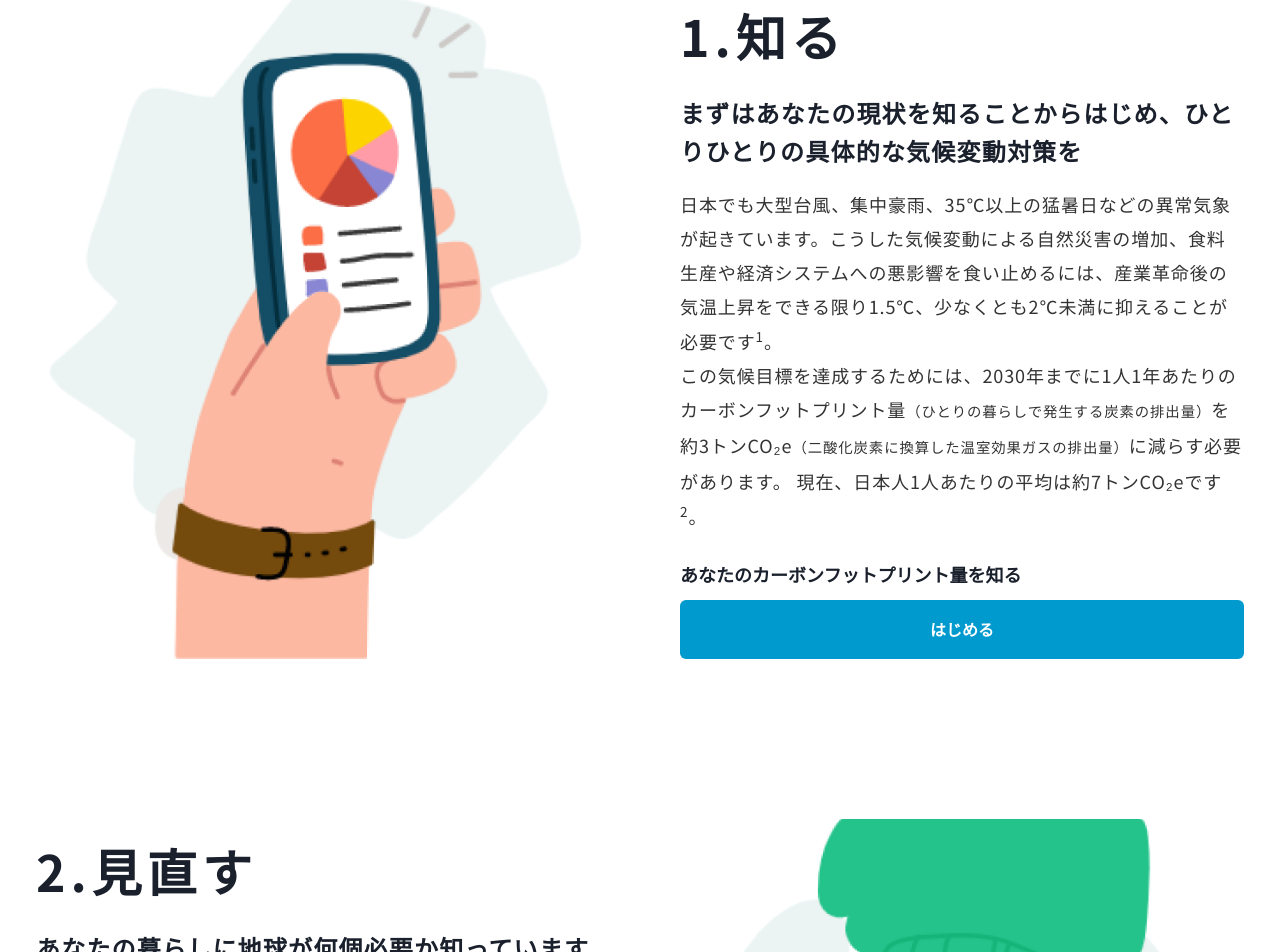
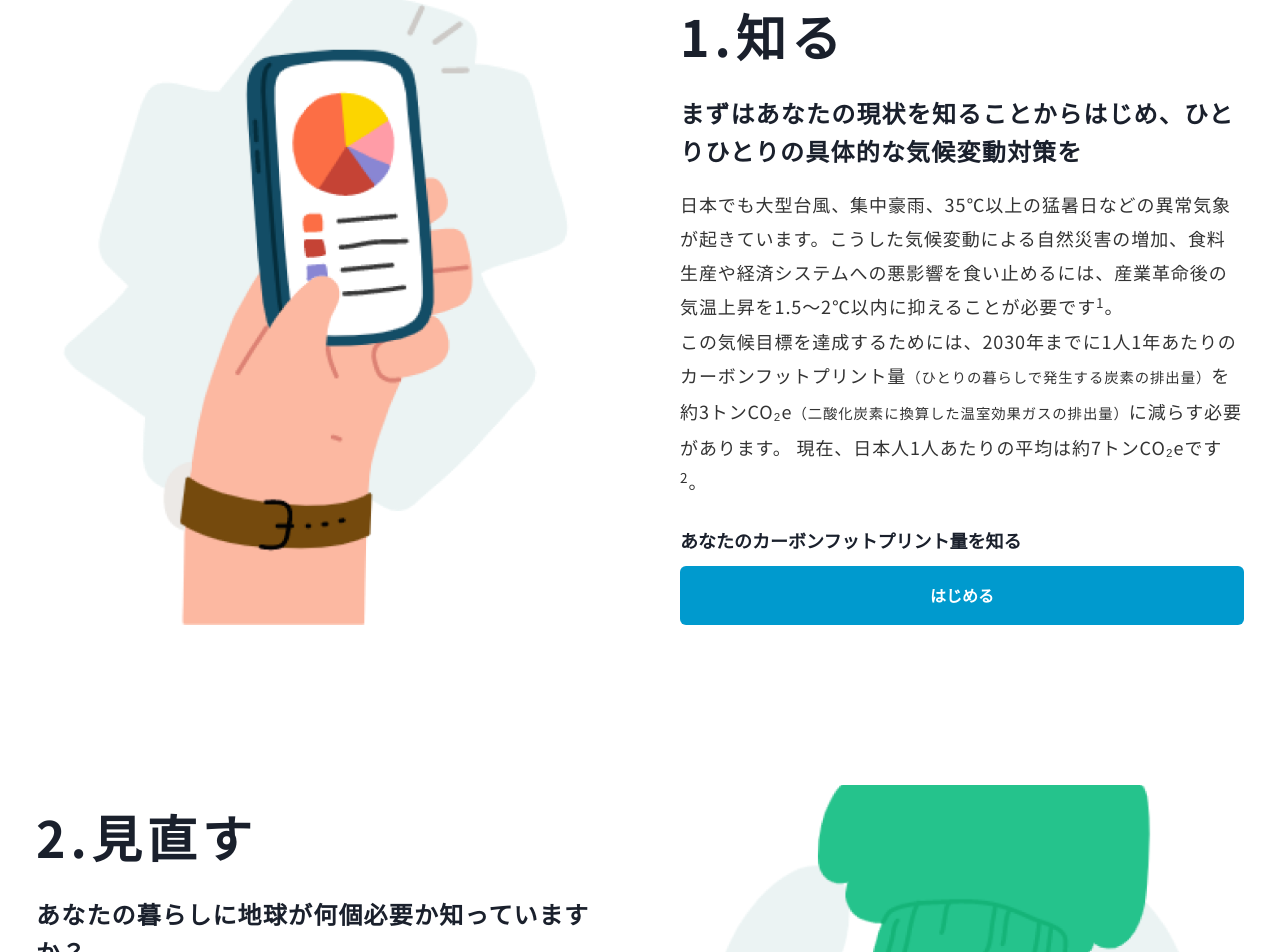
Before and after one commit to codeforjapan/JibungotoPlanet, a Next.js app: page / in a window 1280 px wide. Shown: the part 964-1916 px from the top of the page. Built offline with nearby package versions, Linux system fonts and the light colour scheme.

Commit message:
fix: #120

```diff
--- a/components/organisms/homes/HomeKnowSection/HomeKnowSection.tsx
+++ b/components/organisms/homes/HomeKnowSection/HomeKnowSection.tsx
@@ -41,7 +41,7 @@ const HomeKnowSection: FC<Props> = (props) => {
         </HomeContentCatchPhrase>
         <HomeContentBody className={styles['home__section__item']}>
           <span>
-            日本でも大型台風、集中豪雨、35℃以上の猛暑日などの異常気象が起きています。こうした気候変動による自然災害の増加、食料生産や経済システムへの悪影響を食い止めるには、産業革命後の気温上昇をできる限り1.5℃、少なくとも2℃未満に抑えることが必要です
+            日本でも大型台風、集中豪雨、35℃以上の猛暑日などの異常気象が起きています。こうした気候変動による自然災害の増加、食料生産や経済システムへの悪影響を食い止めるには、産業革命後の気温上昇を1.5〜2℃以内に抑えることが必要です
             <sup>1</sup>。<br />
             この気候目標を達成するためには、2030年までに1人1年あたりのカーボンフットプリント量
             <small>（ひとりの暮らしで発生する炭素の排出量）</small>を
```
